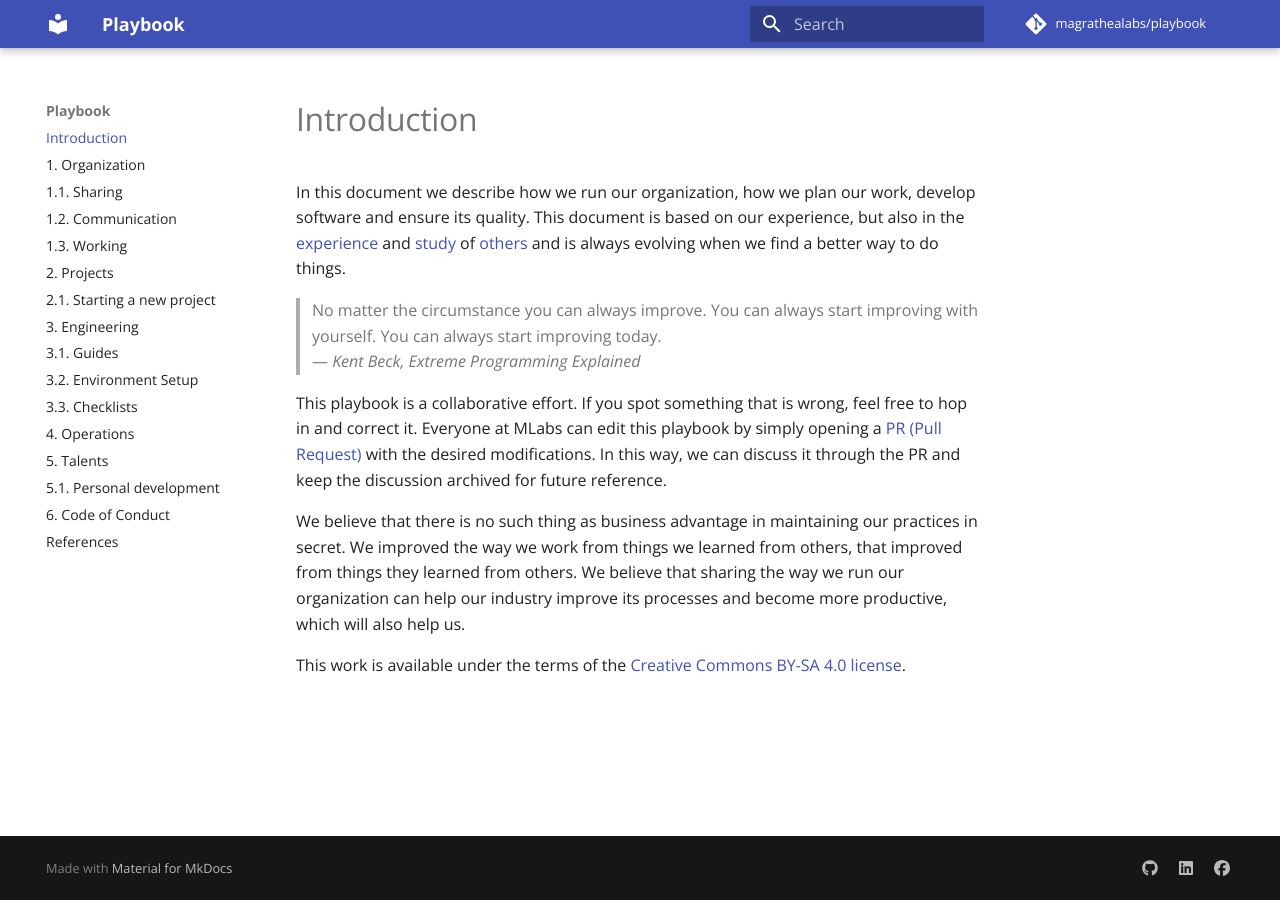
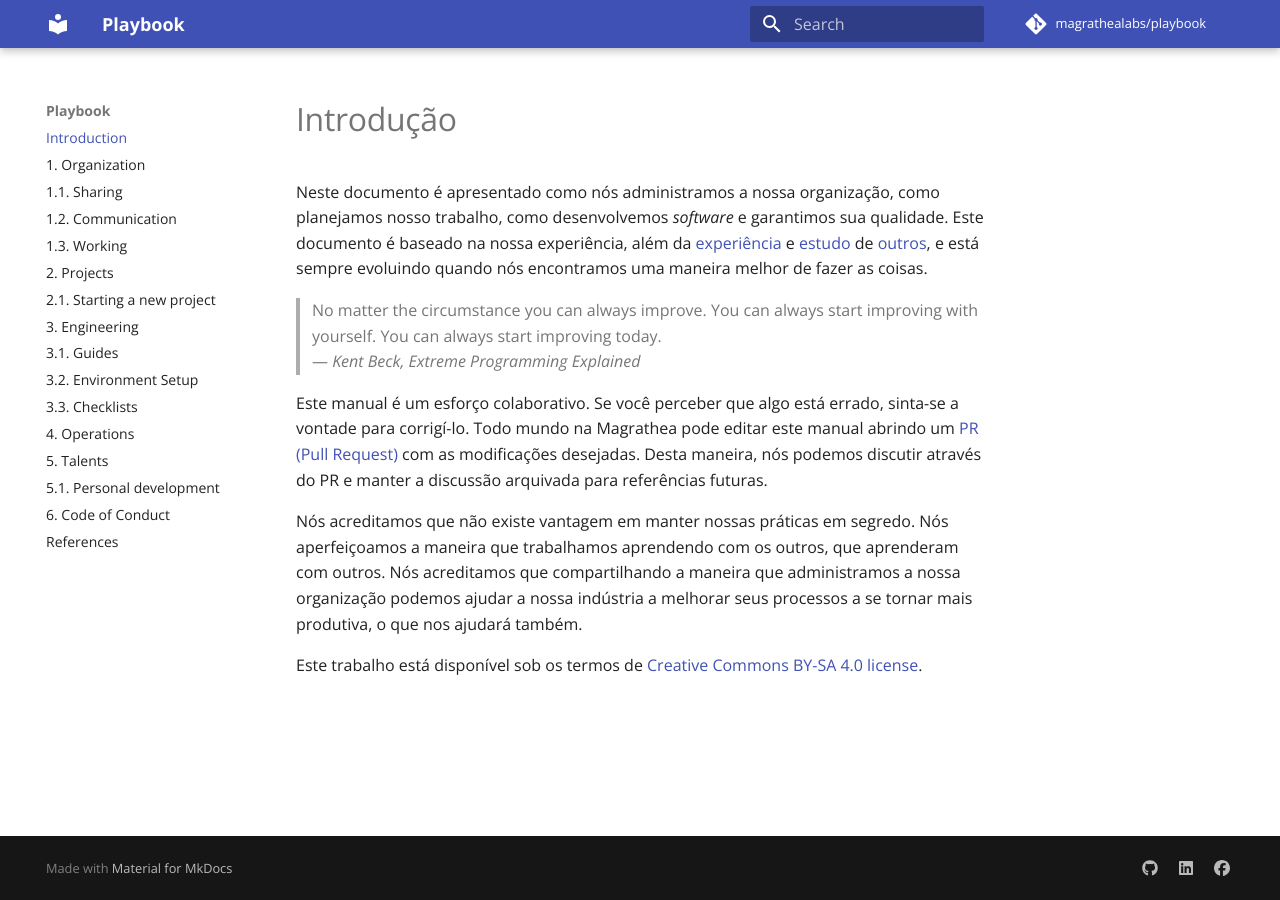
Before and after one commit to magrathealabs/playbook, an MkDocs documentation site: the page built from docs/index.md, in a window 1280 px wide. Built offline with MkDocs 1.6.1 and Material for MkDocs 9.7.7, drawn with Linux system fonts in a browser that asks for light colours; comment, search, counter and statistics services are not loaded.

Commit message:
Translate `index.md` to pt-BR (#42)
Translate introduction

```diff
--- a/docs/index.md
+++ b/docs/index.md
@@ -1,12 +1,12 @@
-# Introduction
+# Introdução
 
-In this document we describe how we run our organization, how we plan our work, develop software and ensure its quality. This document is based on our experience, but also in the [experience](https://thoughtbot.com/playbook) and [study](http://playbook.dxw.com/#/) of [others](https://www.vinta.com.br/playbook/) and is always evolving when we find a better way to do things.
+Neste documento é apresentado como nós administramos a nossa organização, como planejamos nosso trabalho, como desenvolvemos *software* e garantimos sua qualidade. Este documento é baseado na nossa experiência, além da [experiência](https://thoughtbot.com/playbook) e [estudo](http://playbook.dxw.com/#/) de [outros](https://www.vinta.com.br/playbook/), e está sempre evoluindo quando nós encontramos uma maneira melhor de fazer as coisas.
 
 > No matter the circumstance you can always improve. You can always start improving with yourself. You can always start improving today.
 > <br>— *Kent Beck, Extreme Programming Explained*
 
-This playbook is a collaborative effort. If you spot something that is wrong, feel free to hop in and correct it. Everyone at MLabs can edit this playbook by simply opening a [PR (Pull Request)](https://github.com/magrathealabs/playbook) with the desired modifications. In this way, we can discuss it through the PR and keep the discussion archived for future reference.
+Este manual é um esforço colaborativo. Se você perceber que algo está errado, sinta-se a vontade para corrigí-lo. Todo mundo na Magrathea pode editar este manual abrindo um [PR (Pull Request)](https://github.com/magrathealabs/playbook) com as modificações desejadas. Desta maneira, nós podemos discutir através do PR e manter a discussão arquivada para referências futuras.
 
-We believe that there is no such thing as business advantage in maintaining our practices in secret. We improved the way we work from things we learned from others, that improved from things they learned from others. We believe that sharing the way we run our organization can help our industry improve its processes and become more productive, which will also help us.
+Nós acreditamos que não existe vantagem em manter nossas práticas em segredo. Nós aperfeiçoamos a maneira que trabalhamos aprendendo com os outros, que aprenderam com outros. Nós acreditamos que compartilhando a maneira que administramos a nossa organização podemos ajudar a nossa indústria a melhorar seus processos a se tornar mais produtiva, o que nos ajudará também.
 
-This work is available under the terms of the [Creative Commons BY-SA 4.0 license](https://creativecommons.org/licenses/by-sa/4.0/).
+Este trabalho está disponível sob os termos de [Creative Commons BY-SA 4.0 license](https://creativecommons.org/licenses/by-sa/4.0/).
```
